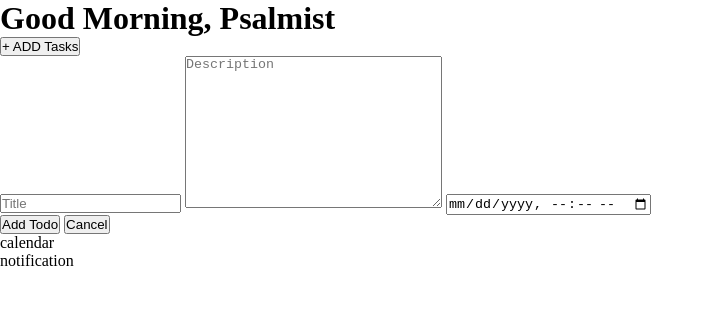
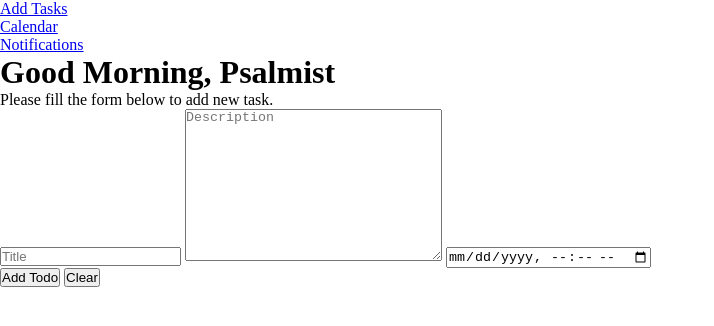
Before and after one commit to Eric-Obeng/smart-home-hub-tasks, a plain HTML site: page index.html in a window 1280 px wide. Shown: the whole page, without its empty margins (0-714 px from the left). Drawn offline with Linux system fonts and the light colour scheme.

```diff
--- a/index.html
+++ b/index.html
@@ -7,13 +7,25 @@
     <link rel="stylesheet" href="./styles.css" />
   </head>
   <body>
-    <!-- <header class="header greet">
+    <header class="header">
+      <nav class="nav">
+        <ul class="nav__list">
+          <li class="nav__item">
+            <a id="task" class="active" href="#">Add Tasks</a>
+          </li>
+          <li class="nav__item"><a id="calendar" href="#">Calendar</a></li>
+          <li class="nav__item">
+            <a id="notification" href="#">Notifications</a>
+          </li>
+        </ul>
+      </nav>
+    </header>
+    <main>
       <h1 class="greet__text">Good Morning, Psalmist</h1>
-    </header> -->
-    <main>
       <div id="task__container" class="col-1">
-        <h1 class="greet__text">Good Morning, Psalmist</h1>
-        <button id="add__task" class="add__task">+ ADD Tasks</button>
+        <!-- <button id="add__task" class="add__task">+ ADD Tasks</button> -->
+        <div>
+          <p>Please fill the form below to add new task.</p>
           <form action="" id="task__form">
             <input type="text" id="title" placeholder="Title" required />
             <textarea
@@ -27,19 +39,23 @@
               <button type="button" id="add-button" class="addBtn btn">
                 Add Todo
               </button>
-            <button type="button" id="close-button" class="closeBtn btn">
-              Cancel
+              <button type="button" id="clear-button" class="clearBtn btn">
+                Clear
               </button>
             </div>
           </form>
+        </div>
         <div id="task__list-container">
           <ul id="task-list"></ul>
         </div>
       </div>
-      <div class="col-2">
+      <div id="calender__container" class="col-2" style="display: none">
         <div class="calendar">calendar</div>
+      </div>
+      <div id="notification__container" class="col-3" style="display: none">
         <div class="notification">notification</div>
       </div>
     </main>
+    <script src="./script.js"></script>
   </body>
 </html>
```
Lines whose indentation alone changed are shown as unchanged.
